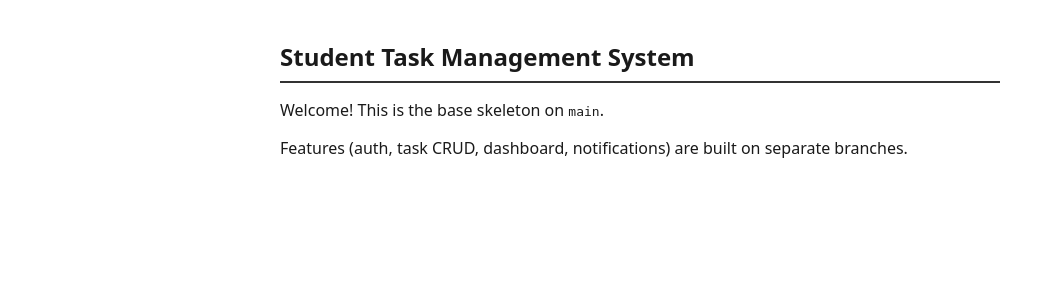
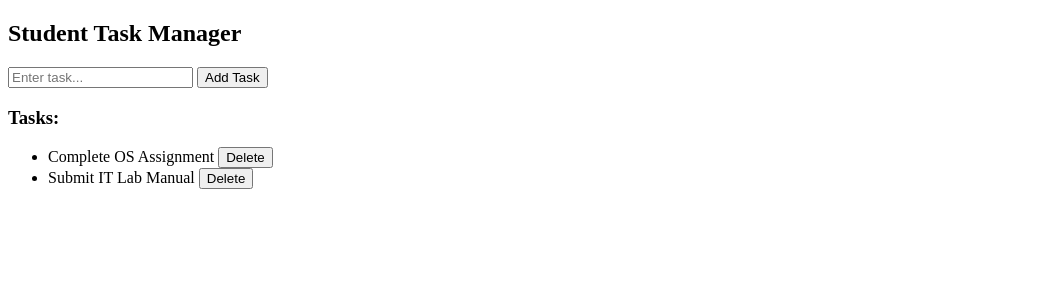
Before and after one commit to heyy-Haarsh/Student-Task-Manager, a Flask app: page / in a window 1280 px wide. Shown: the top 300 px of the page, without its empty margins (0-1055 px from the left). Run offline with Flask 3, Linux system fonts and the light colour scheme.

Commit message:
Add delete task route and UI button

```diff
--- a/app.py
+++ b/app.py
@@ -1,41 +1,25 @@
-"""
-Student Task Management System
-Base application entry point.
+from flask import Flask, render_template, request, redirect, url_for
 
-This is the minimal skeleton that lives on `main`. Feature branches
-(user-authentication, task-crud, task-dashboard-ui, notifications-reminders)
-build on top of this.
-"""
+app = Flask(__name__)
+tasks = ["Complete OS Assignment", "Submit IT Lab Manual"]
 
-from flask import Flask, render_template
-from config import Config
-from models import db
+@app.route('/')
+def index():
+    return render_template('index.html', tasks=tasks)
 
+@app.route('/add', methods=['POST'])
+def add_task():
+    task = request.form.get('task')
+    if task:
+        tasks.append(task)
+    return redirect(url_for('index'))
 
-def create_app(config_class=Config):
-    app = Flask(__name__)
-    app.config.from_object(config_class)
+# NEW FEATURE: Delete Task
+@app.route('/delete/<int:task_id>', methods=['POST'])
+def delete_task(task_id):
+    if 0 <= task_id < len(tasks):
+        tasks.pop(task_id)
+    return redirect(url_for('index'))
 
-    db.init_app(app)
-
-    with app.app_context():
-        db.create_all()
-
-    register_routes(app)
-    return app
-
-
-def register_routes(app):
-    @app.route("/")
-    def index():
-        return render_template("index.html", title="Student Task Manager")
-
-    @app.route("/health")
-    def health():
-        return {"status": "ok"}
-
-
-app = create_app()
-
-if __name__ == "__main__":
+if __name__ == '__main__':
     app.run(debug=True)
--- a/templates/index.html
+++ b/templates/index.html
@@ -1,6 +1,28 @@
-{% extends "base.html" %}
-
-{% block content %}
-    <p>Welcome! This is the base skeleton on <code>main</code>.</p>
-    <p>Features (auth, task CRUD, dashboard, notifications) are built on separate branches.</p>
-{% endblock %}
+<!doctype html>
+<html>
+  <head>
+    <title>Student Task Manager</title>
+  </head>
+  <body>
+    <h2>Student Task Manager</h2>
+    <form action="/add" method="POST">
+      <input type="text" name="task" placeholder="Enter task..." required />
+      <button type="submit">Add Task</button>
+    </form>
+    <h3>Tasks:</h3>
+    <ul>
+      {% for task in tasks %}
+      <li>
+        {{ task }}
+        <form
+          action="/delete/{{ loop.index0 }}"
+          method="POST"
+          style="display: inline"
+        >
+          <button type="submit">Delete</button>
+        </form>
+      </li>
+      {% endfor %}
+    </ul>
+  </body>
+</html>
```
